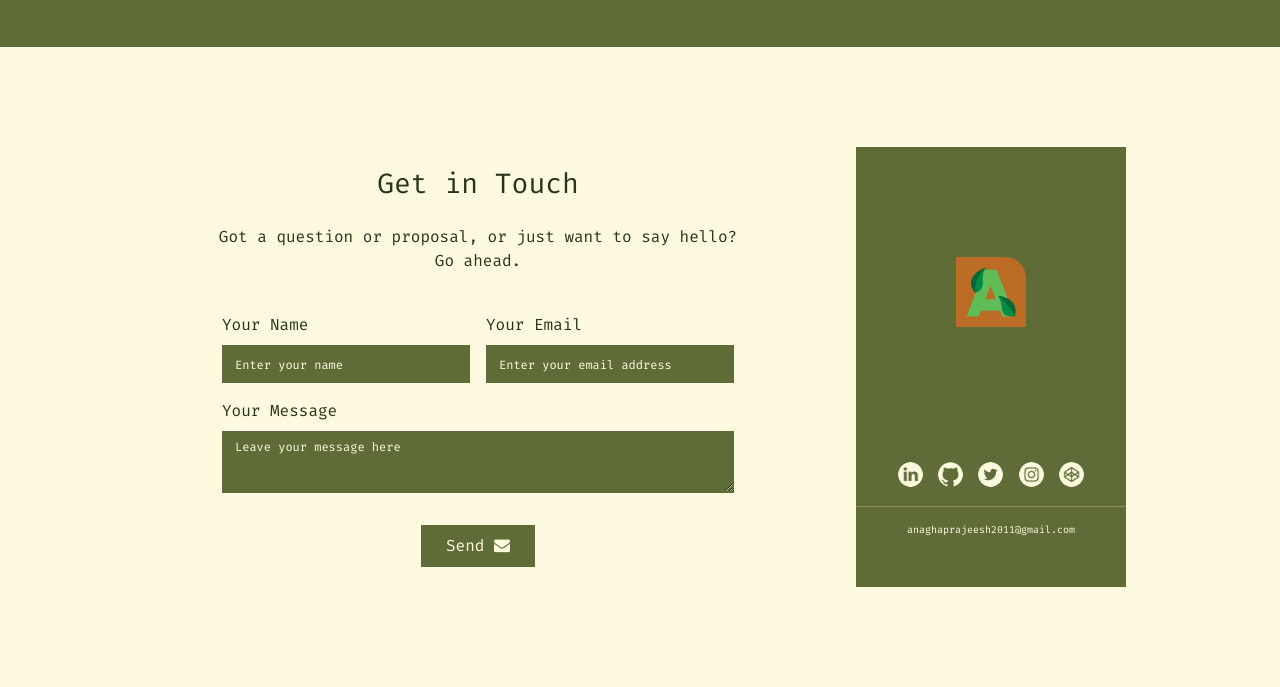
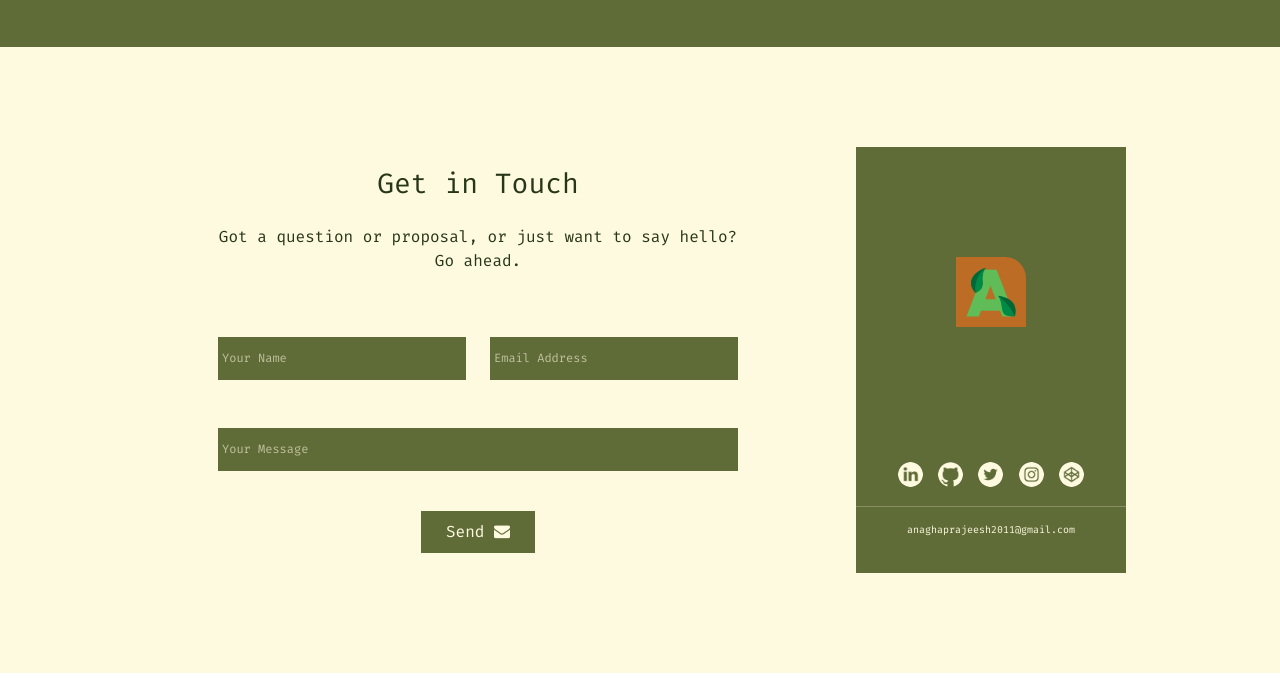
Before and after one commit to anaghacm/Portfolio, a plain HTML site: page index.html in a window 1280 px wide. Shown: the part 2830-3517 px from the top of the page. Drawn offline with nearby package versions, Linux system fonts and the light colour scheme; a web font is replaced by a local one.

Commit message:
Portfolio

```diff
--- a/index.html
+++ b/index.html
@@ -218,23 +218,53 @@
       <h3 class="pb-3" style="text-align: center;">Get in Touch</h3>
       <p class="pb-4" style="text-align: center; font-size: 16px;">Got a question or proposal, or just want to say
         hello? <br> Go ahead.</p>
-      <form class="row g-3 px-5">
+      <div id="formdiv">
+        <form class="row">
+          <div class="col-md-6">
+            <input type="text" required="required">
+            <label>Your Name</label>
+            <div class="cover col-md-6"></div>
+          </div>
+          <div class="col-md-6">
+            <input type="email" required="required">
+            <label>Email Address</label>
+            <div class="cover col-md-6"></div>
+          </div>
+
+          <div class="col-12">
+            <input type="text" required="required">
+            <label>Your Message</label>
+            <div class="cover"></div>
+          </div>
+
+          <div class="col-12 text-center">
+            <button type="button" id="contactbtn" class="btn mt-3 py-2 px-4">Send <i class="fa fa-envelope"></i></button>
+          </div>
+        </form>
+      </div>
+      <!-- <form class="row g-3 px-5">
         <div class="col-md-6">
+
+          <input type="text" class="form-control" id="inputname">
           <label for="inputname" class="form-label">Your Name</label>
-          <input type="text" class="form-control" id="inputname" placeholder="Enter your name">
+          <div class="cover"></div>
         </div>
         <div class="col-md-6">
+
+          <input type="email" class="form-control" id="inputemail">
           <label for="inputemail" class="form-label">Your Email</label>
-          <input type="email" class="form-control" id="inputemail" placeholder="Enter your email address">
+          <div class="cover"></div>
         </div>
         <div class="col-12">
+
+          <textarea class="form-control" id="message"></textarea>
           <label for="message" class="form-label">Your Message</label>
-          <textarea class="form-control" placeholder="Leave your message here" id="message"></textarea>
+          <div class="cover"></div>
         </div>
         <div class="col-12 text-center">
           <button type="button" id="contactbtn" class="btn mt-3 py-2 px-4">Send <i class="fa fa-envelope"></i></button>
         </div>
-      </form>
+      </form> -->
     </div>
     <div class="contactright">
       <a href="#homediv">
--- a/portfolio.css
+++ b/portfolio.css
@@ -243,7 +243,7 @@
 
 /*Contact Me Button on about me*/
 #aboutbtn {
-    background-color:rgb(96, 108, 56);
+    background-color: rgb(96, 108, 56);
     /* position: relative; */
     color: rgb(254, 250, 224);
     padding: 10px;
@@ -527,6 +527,69 @@ a:hover span:nth-child(2):after {
     transform: translateY(-20px);
 }
 
+form {
+    max-width: 34rem;
+    width: 100%;
+}
+
+#formdiv {
+    display: flex;
+    justify-content: center;
+}
+
+form>div {
+    position: relative;
+
+}
+
+form label {
+    position: absolute;
+    opacity: 0.6;
+    font-size: 0.75rem;
+    left: 1rem;
+    pointer-events: none;
+    color: rgb(254, 250, 224);
+    transition: all .22s;
+    top: 50%;
+    transform: translateY(-50%);
+    display: block;
+}
+
+form input {
+    width: 100%;
+    padding: 0.5rem;
+    background: rgb(96, 108, 56);
+    margin: 1.5rem 0;
+    border: none;
+    color: rgb(254, 250, 224);
+    font-size: 1.125rem;
+}
+
+form input:focus {
+    background: rgb(96, 108, 56);
+    outline: 0;
+}
+
+form input:focus+label,
+form input:hover+label,
+form input:valid+label {
+    top: 0;
+    font-size: 1rem;
+    transform: translateY(0);
+    color: rgb(40, 54, 24);
+    left: 0;
+    opacity: 1;
+}
+
+form .cover {
+    width: 100%;
+    position: absolute;
+    background: transparent;
+    height: 4px;
+    top: 1.25rem;
+}
+
+/*
 input {
     border-radius: 0 !important;
     background-color: rgb(96, 108, 56) !important;
@@ -557,7 +620,7 @@ input:focus {
 
 textarea:focus {
     box-shadow: none !important;
-}
+} */
 
 @media only screen and (max-width: 1000px) {
     .container {
```
